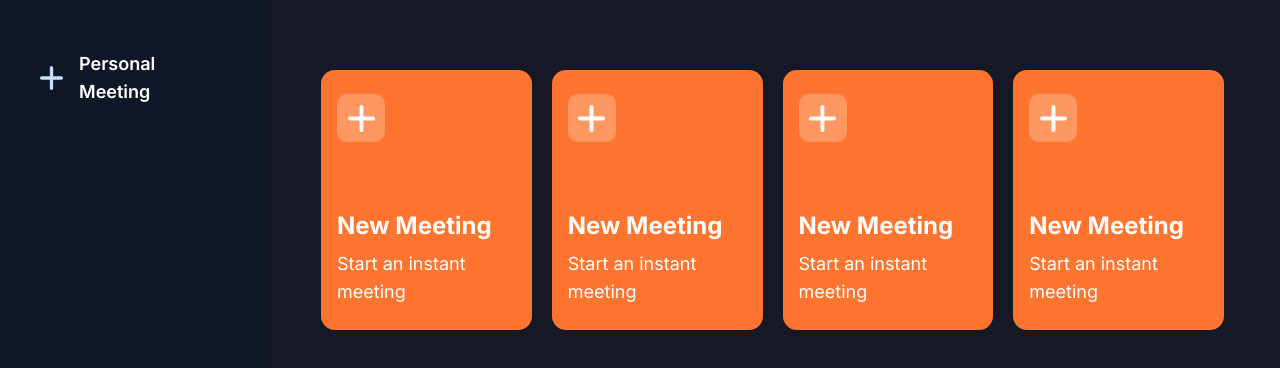
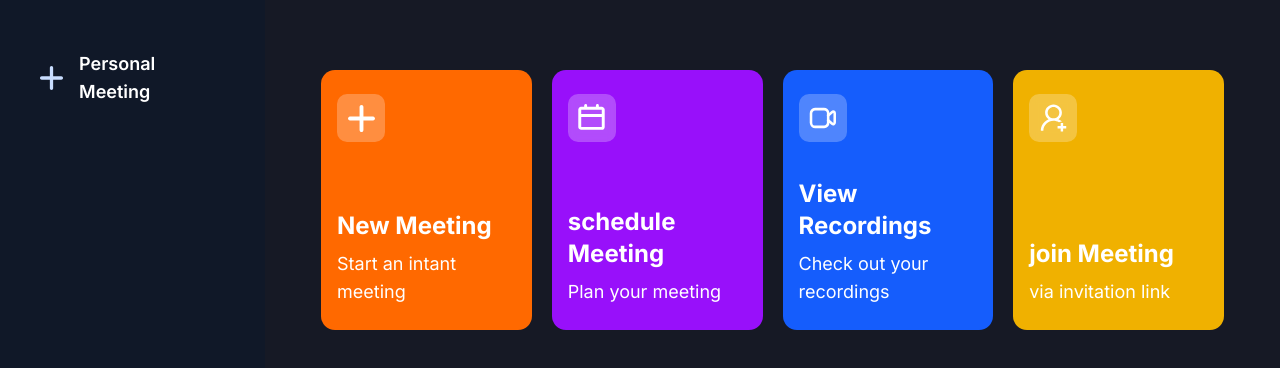
Before and after one commit to Ishaanvats74/SassyTalks, a Next.js app: page / in a window 1280 px wide. Shown: the part 414-782 px from the top of the page. Built offline with nearby package versions, Linux system fonts and the light colour scheme; no server answers.

Commit message:
home pagr ui done

```diff
--- a/components/HomeCard.tsx
+++ b/components/HomeCard.tsx
@@ -1,17 +1,25 @@
 import Image from 'next/image'
 
-const HomeCard = () => {
+interface HomeCardProps {
+    className:string,
+    img:string,
+    title:string,
+    description:string,
+    handleClick: ()=>void;
+}
+
+const HomeCard = ({img,className,title,description,handleClick}:HomeCardProps) => {
   return (
     <div
-        className="bg-[#FF742E] px-4 py-6 flex flex-col justify-between w-full xl:max-w-[270px] min-h-[260px] rounded-[14px] cursor-pointer"
-        onClick={() => {}}
+        className={`${className} px-4 py-6 flex flex-col justify-between w-full xl:max-w-[270px] min-h-[260px] rounded-[14px] cursor-pointer`}
+        onClick={handleClick}
       >
         <div className="flex-center glassmorphism size-12 rounded-[10px]">
-            <Image src={'/icons/add-meeting.svg'} alt="add-meeting" width={27} height={27}/>
+            <Image src={img} alt="add-meeting" width={27} height={27}/>
         </div>
         <div className="flex flex-col gap-2">
-            <h1 className="text-2xl font-bold">New Meeting </h1>
-            <p className="text-lg font-normal">Start an instant meeting</p>
+            <h1 className="text-2xl font-bold">{title}</h1>
+            <p className="text-lg font-normal">{description}</p>
         </div>
       </div>
   )
--- a/components/MeetingTypeList.tsx
+++ b/components/MeetingTypeList.tsx
@@ -1,9 +1,10 @@
 "use client";
-import Image from "next/image";
 import React, { useState } from "react";
 import HomeCard from "./HomeCard";
+import { useRouter } from "next/navigation";
 
 const MeetingTypeList = () => {
+    const router = useRouter();
   const [meetingState, setMeetingState] = useState<
     "iseScheduleMeeting" | "isJoiningMeeting" | "isInstantMeeting" | undefined
   >();
@@ -13,25 +14,29 @@
         img="/icons/add-meeting.svg"
         title="New Meeting"
         description="Start an intant meeting"
-        handleClick={() => setMeetingState("isJoiningMeeting")}
+        handleClick={() => setMeetingState("isInstantMeeting")}
+        className="bg-orange-500"
       />
       <HomeCard
         img="/icons/schedule.svg"
         title="schedule Meeting"
         description="Plan your meeting"
         handleClick={() => setMeetingState("iseScheduleMeeting")}
+        className="bg-purple-600"
       />
       <HomeCard
         img="/icons/recordings.svg"
-        title="New Meeting"
-        description="Start an intant meeting"
-        handleClick={() => setMeetingState("isJoiningMeeting")}
+        title="View Recordings"
+        description="Check out your recordings"
+        handleClick={() => router.push('/recordings')}
+        className="bg-blue-600"
       />
       <HomeCard
-        img="/icons/add-meeting.svg"
-        title="New Meeting"
-        description="Start an intant meeting"
+        img="/icons/join-meeting.svg"
+        title="join Meeting"
+        description="via invitation link"
         handleClick={() => setMeetingState("isJoiningMeeting")}
+        className="bg-yellow-500"
       />
     </section>
   );
```
